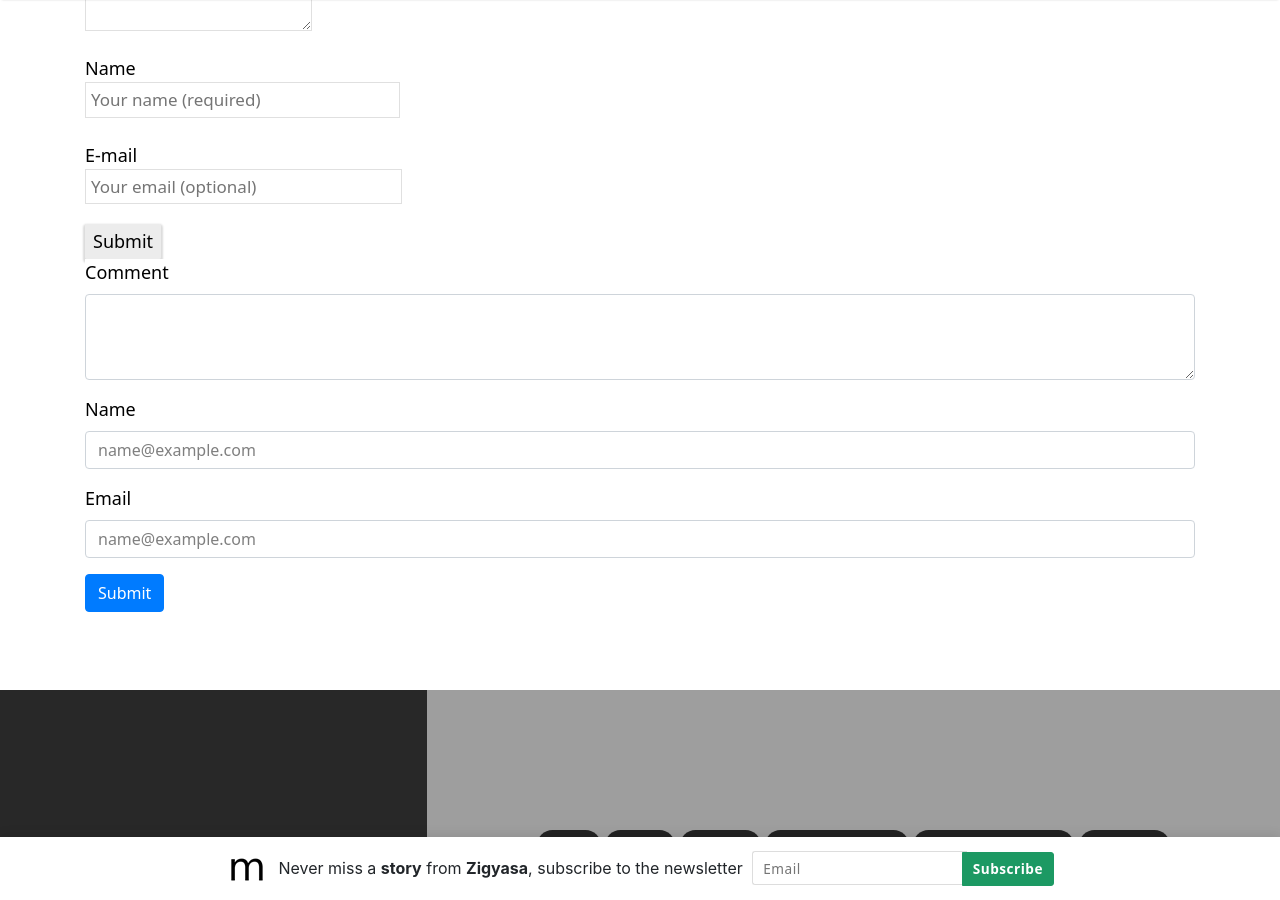
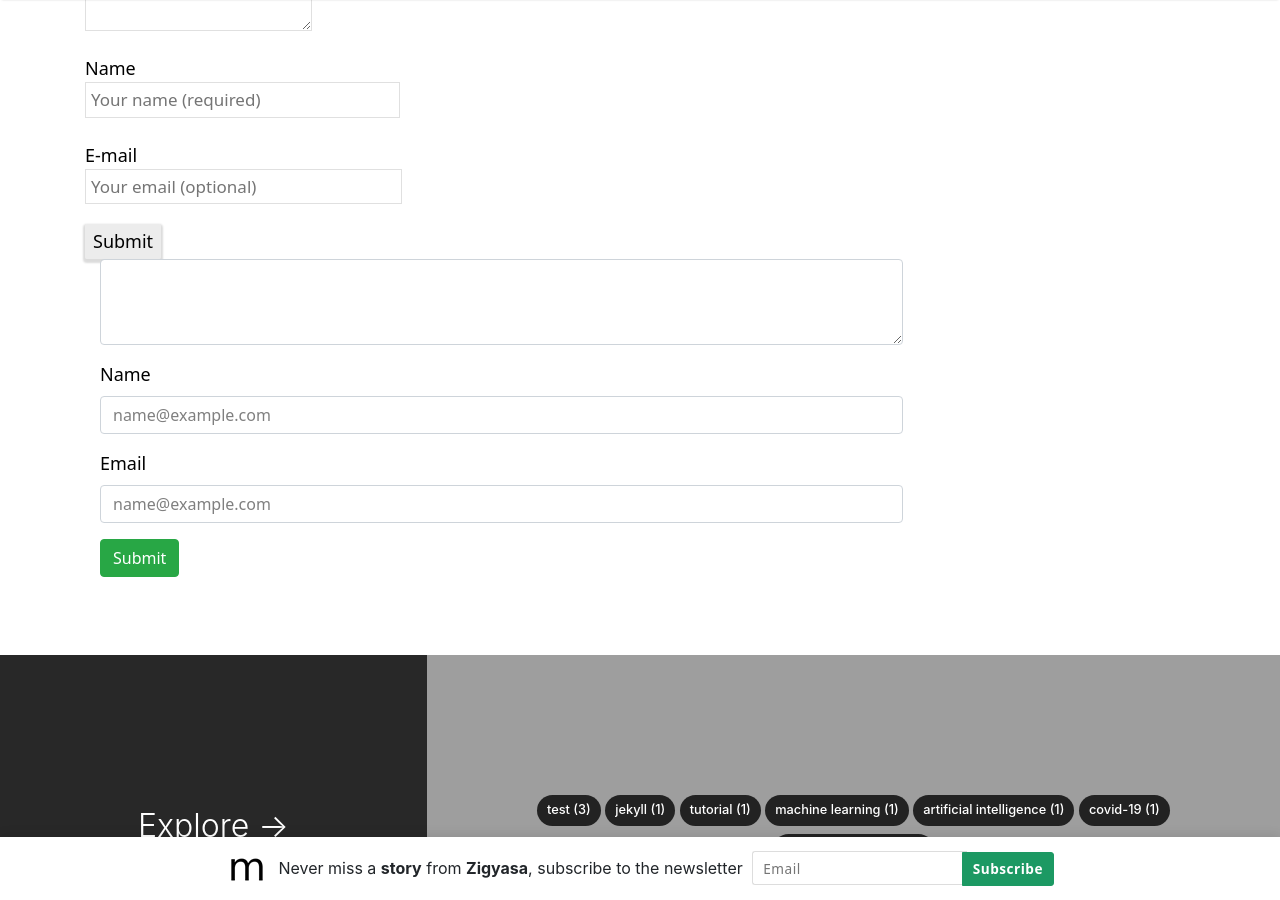
Before and after one commit to luhgit/blog, a Jekyll site: the page built from _posts/2021-06-11-covid-impact-on-ml-models-in-production.md, in a window 1280 px wide and 900 px high, scrolled down 2730 px. Built offline with Jekyll 4.4.1, drawn with Linux system fonts in a browser that asks for light colours; nearby versions of some CDN libraries.

Commit message:
Testing new bootstrap based comment form

```diff
--- a/_includes/comment_form.html
+++ b/_includes/comment_form.html
@@ -59,9 +59,11 @@
 
 
 
+  <div class="container">
+    <div class="row">
+      <div class="col-md-9 flex-first flex-md-unordered">
 
         <div class="mb-3">
-    <label for="exampleFormControlTextarea1" class="form-label">Comment</label>
           <textarea class="form-control" id="exampleFormControlTextarea1" rows="3"></textarea>
         </div>
         <div class="mb-3">
@@ -72,8 +74,11 @@
           <label for="exampleFormControlInput1" class="form-label">Email</label>
           <input type="email" class="form-control" id="exampleFormControlInput1" placeholder="name@example.com">
         </div>
-  <button type="submit" class="btn btn-primary mb-3">Submit</button>
+        <button type="submit" class="btn btn-success mb-3">Submit</button>
 
+      </div>
+    </div>
+  </div>
 
 
 
```
Lines whose indentation alone changed are shown as unchanged.
